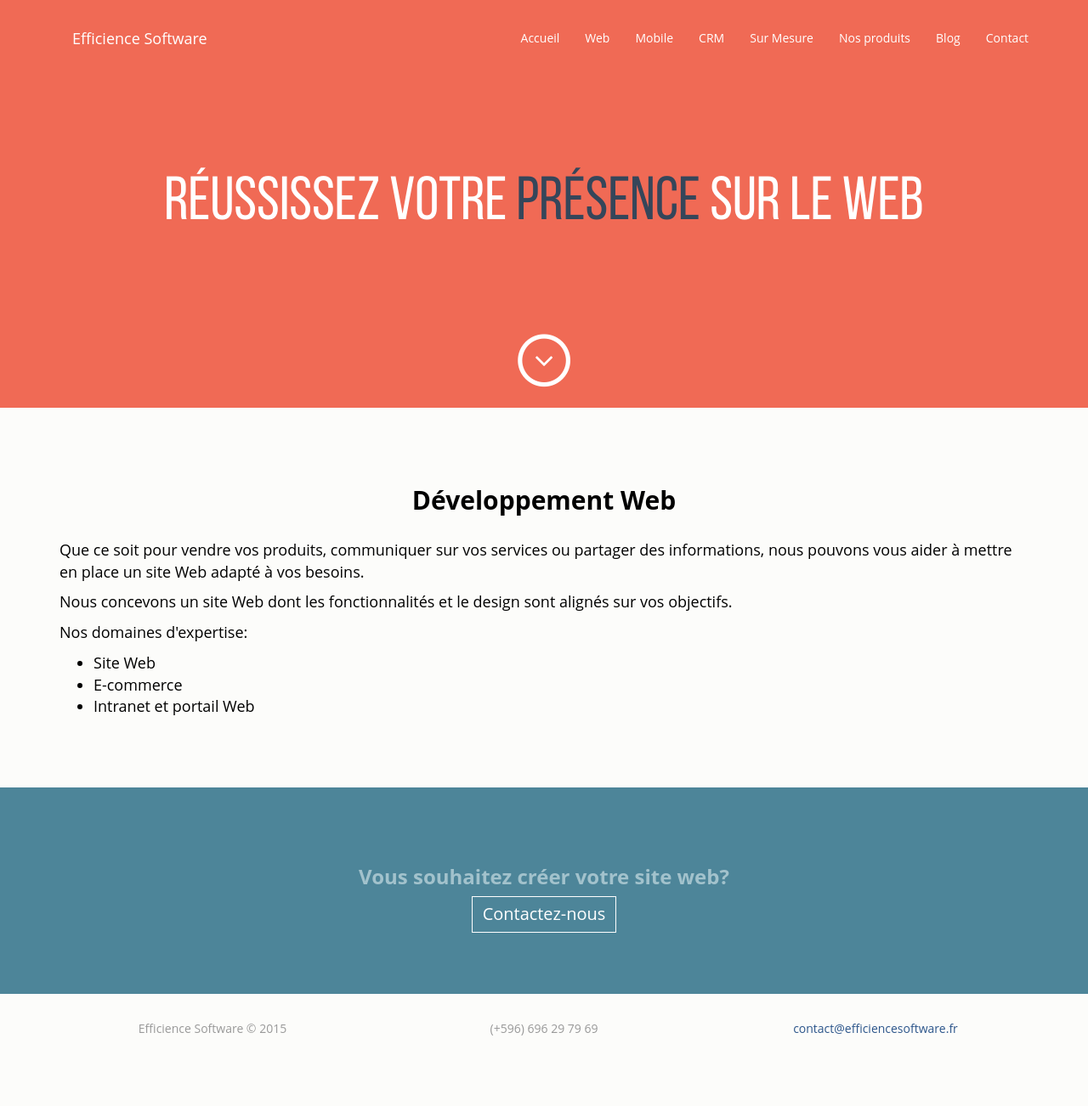
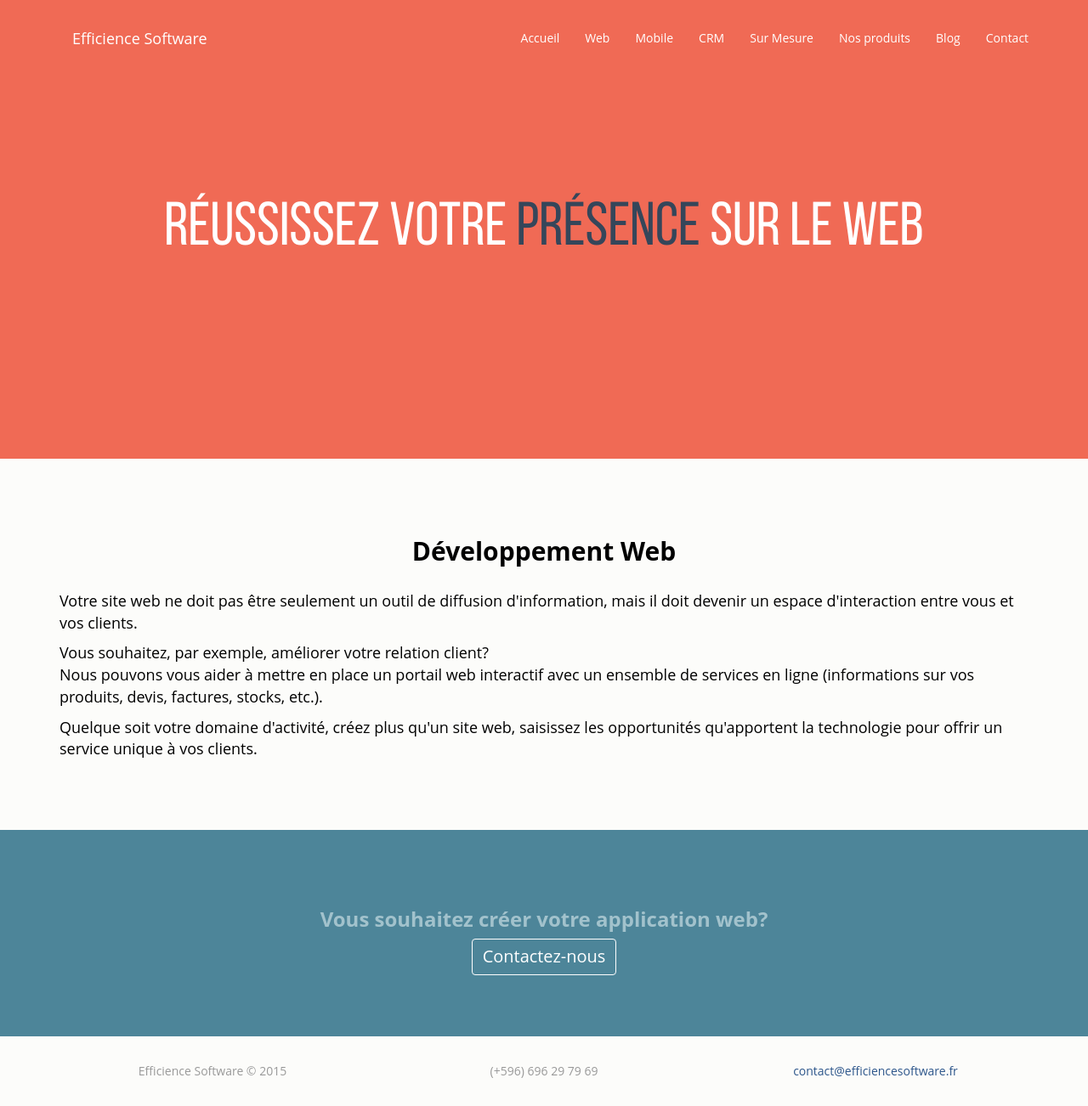
Before and after one commit to efficience-software/efficience-software.github.io, a Jekyll site: the page built from _services/web.html, in a window 1280 px wide and 1302 px high. Shown: the whole window at 85% size. Built offline with Jekyll 4.4.1, drawn with Linux system fonts in a browser that asks for light colours; nearby versions of some CDN libraries; some web fonts are replaced; comment, search, counter and statistics services are not loaded.

Commit message:
applications

```diff
--- a/_config.yml
+++ b/_config.yml
@@ -3,7 +3,7 @@ title: Efficience Software
 email: contact@efficiencesoftware.fr
 phone: (+596) 696 29 79 69
 description: > # this means to ignore newlines until "baseurl:"
-    Efficience Software, agence web en Martinique. Transformez votre entreprise avec le numérique (Site web et mobile, Microsoft Dynamics CRM, Salesforce).
+    Efficience Software, Martinique: Transformez votre entreprise avec le numérique (Application web et mobile, Microsoft Dynamics CRM, Salesforce).
 baseurl: ""
 url: http://www.efficiencesoftware.fr
 
--- a/_includes/intro.html
+++ b/_includes/intro.html
@@ -1,16 +1,8 @@
-	{% if page.page-id == 'home' %}
-		<div class="my-page-header full-height vertical-align">
-	{% else %}
-		<div class="my-page-header almost-full-height vertical-align">
-	{% endif %}
+	<div class="my-page-header vertical-align">
 		<div class="text">
 			<h1>{{page.text-intro}}</h1>
+			{% if page.page-id == 'home' %}
+			<a class="btn btn-default" href="/contact/" role="button">En savoir plus</a>
+			{% endif %}
 		</div>
 	</div>
-
-<a href="#content" class="page-scroll down">
-	<span class="fa-stack fa-2x">
-	  <i class="fa fa-circle-thin fa-stack-2x fa-inverse"></i>
-	  <i class="fa fa-angle-down fa-stack-1x fa-inverse"></i>
-	</span>
-</a>
--- a/_services/web.html
+++ b/_services/web.html
@@ -4,19 +4,19 @@ title: Création de sites Web et applications Web
 excerpt: Nous sommes spécialisés dans la création de site Web et le développement d'applications Web.
 page-id: page
 text-intro: Réussissez votre <span class="blue-emphasize">présence</span> sur le Web
-call-to-action: Vous souhaitez créer votre site web?
+call-to-action: Vous souhaitez créer votre application web?
 ---
 
 <h2>Développement Web</h2>
 <div class="row">
-    <div class="col-lg-12">
-        <p>Que ce soit pour vendre vos produits, communiquer sur vos services ou partager des informations, nous pouvons vous aider à mettre en place un site Web adapté à vos besoins.</p>
-		<p>Nous concevons un site Web dont les fonctionnalités et le design sont alignés sur vos objectifs.</p>
-		<p>Nos domaines d'expertise:</p>
-		<ul>
-			<li>Site Web</li>
-			<li>E-commerce</li>
-			<li>Intranet et portail Web</li>
-		</ul>
+  <div class="col-lg-12">
+    <p>Votre site web ne doit pas être seulement un outil de diffusion d'information,
+      mais il doit devenir un espace d'interaction entre vous et vos clients.</p>
+    <p>Vous souhaitez, par exemple, améliorer votre relation client?<br>Nous pouvons
+      vous aider à mettre en place un portail web interactif avec un ensemble de services
+      en ligne (informations sur vos produits, devis, factures, stocks, etc.).</p>
+		<p>Quelque soit votre domaine d'activité, créez plus qu'un site web, saisissez
+      les opportunités qu'apportent la technologie pour offrir un service unique
+      à vos clients.</p>
 	</div>
 </div>
--- a/css/main.css
+++ b/css/main.css
@@ -27,7 +27,7 @@
 html, body {
 	font-family: 'Open Sans', sans-serif;
     font-size: 18px;
-    color: #000;
+    color : #000;
 	text-align: center;
 	background-color: #fcfcfa;
   font-weight: 400;
@@ -141,10 +141,33 @@ a:focus
     outline: 0;
 }
 
+#home .btn
+{
+	border: thin solid #000;
+	border-radius:4px;
+    font-size: 20px;
+	border-color: #FFF;
+	color: #FFF;
+  margin-top: 45px;
+}
+
+#home .btn-default {
+	background-color: transparent;
+}
+
+#home .btn:hover, #home .btn:active, #home .btn:focus {
+    background-color: #FFF;
+	color: #4d8599;
+}
+
+#home .btn-default.active, #home .btn-default.focus, #home .btn-default:active, #home .btn-default:focus, #home .btn-default:hover, .open > .my-page-header .dropdown-toggle.btn-default{
+    border-color: #FFF;
+}
+
 .call-to-action .btn
 {
 	border: thin solid #000;
-	border-radius: 0;
+	border-radius:4px;
     font-size: 20px;
 	border-color: #FFF;
 	color: #FFF;
@@ -345,8 +368,8 @@ label {
 	}
 
 	.my-page-header, .full-height {
-		min-height: 480px;
-		height: 480px;
+		min-height: 540px;
+		height: 540px;
 	}
 
 	.almost-full-height {
--- a/index.html
+++ b/index.html
@@ -3,7 +3,7 @@ layout: home
 page-id: home
 title: Site Web, Application Mobile, CRM | Martinique
 full: true
-text-intro: Ne créez pas juste un site web, <br><span class="red-emphasize">transformez votre entreprise</span><br>avec le numérique
+text-intro: Créez plus qu'un site web, <br><span class="red-emphasize">transformez votre entreprise</span><br>avec le numérique
 ---
 
 <!-- Services Section -->
@@ -14,8 +14,8 @@ text-intro: Ne créez pas juste un site web, <br><span class="red-emphasize">tra
                 <img src="/img/desktop.png" class="img-responsive center-block serv-img" alt="création de site web">
             </div>
             <div class="col-md-6 left">
-                <h3>Création de Site Web</h3>
-                <p>Attirez de nouveaux clients avec un site web interactif conçu pour répondre aux objectifs que vous souhaitez atteindre.</p>
+                <h3>Création d'applications Web</h3>
+                <p>Attirez de nouveaux clients avec une application web interactive conçue pour répondre aux objectifs que vous souhaitez atteindre.</p>
         <p><a href="/services/web/">Allez à la rencontre de vos clients <i class="fa fa-chevron-right"></i></a></p>
             </div>
         </div>
```
Also changed, not shown: _services/mobile.html (+12 -3 lines).
